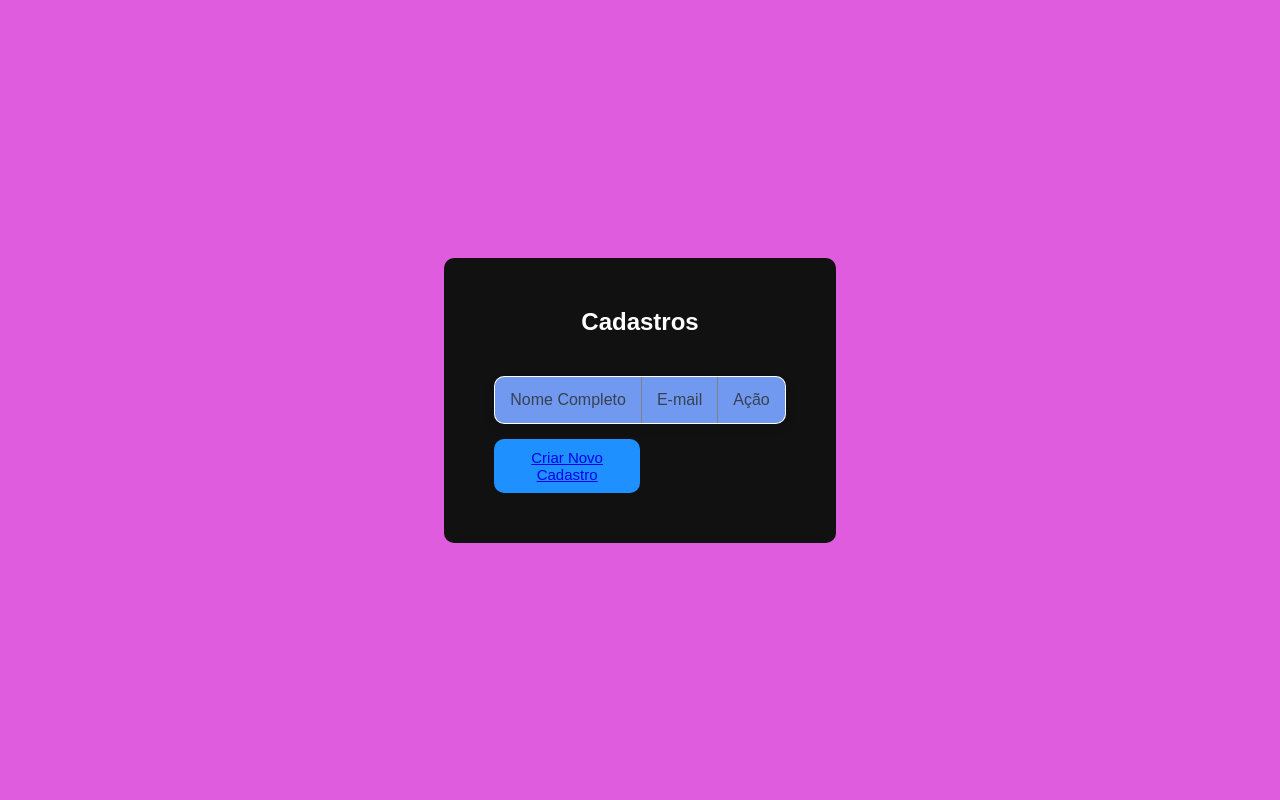
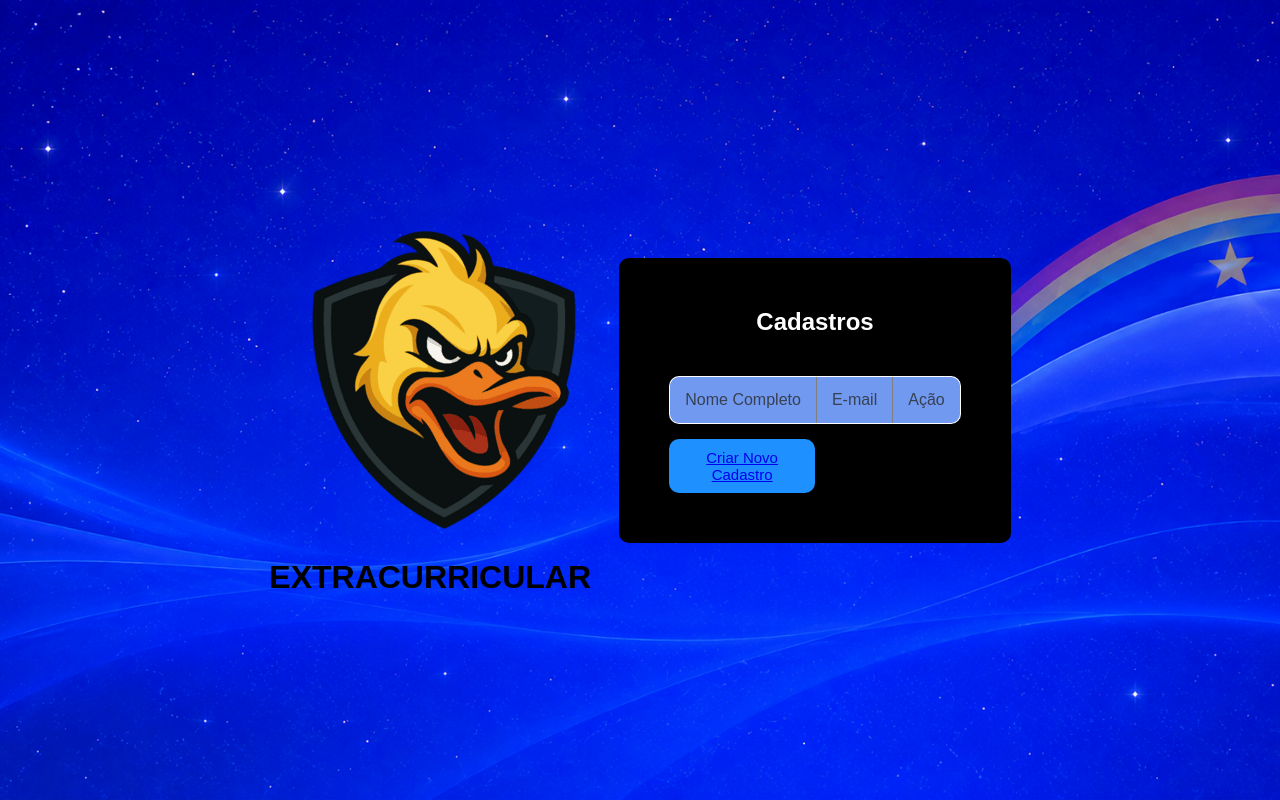
Before and after one commit to Gabriel-Dias-Alves/Pseudo-PI, a Node server app: page /show in a window 1280 px wide. Run offline with Node 20, Linux system fonts and the light colour scheme; data that the repository does not hold is empty; some libraries are stand-ins or nearby versions.

Commit message:
adição da logo e criação do header

```diff
--- a/public/style.css
+++ b/public/style.css
@@ -2,6 +2,27 @@
     margin: 0;
     padding: 0;
     box-sizing: border-box;
+
+}
+header{
+text-align: center;
+padding: 40px 24px 32px;
+background: linear-gradient(180deg, var(--card-bg) 0%, var(--bg));
+border-bottom: 1px solid var(--border);
+}
+
+header .logo{
+    display: block;
+    height: 84px;
+    margin: 0 auto 14px;
+}
+header h1{
+    font-size: 2rm;
+    font-weight: 800;
+    letter-spacing: -0.03em;
+}
+header h1 .accent {
+    color:white
 }
 
 body {
@@ -11,9 +32,15 @@ body {
     height: 100vh;
     align-items: center;
     justify-content: center;
-    background-color: rgb(223, 92, 223);
+
+    background-image: url("/fundo.png");
+    background-size: cover ;
+    background-position: center;
+    background-repeat: no-repeat;
+
 
 }
+
 .container {
     display: flex;
     flex-direction: column;
@@ -21,7 +48,7 @@ body {
     border-radius: 10px;
     align-items: center;
     justify-content: center;
-    background-color: rgb(17, 17, 18);
+    background-color: rgb(0, 0, 0);
 }
 .container input{
     font-size:large;
--- a/views/edit.ejs
+++ b/views/edit.ejs
@@ -5,9 +5,14 @@
         <meta charset="UTF-8">
         <link rel="stylesheet" href="/style.css">
         <title>mudar cadastro</title>
+        <link rel="icon" type="imagem/png" href="logo.png">
     </head>
 
     <body>
+        <herder>
+            <img class="logo" src="/logo.png" alt="logo EXTRACURRICULAR">
+            <h1>EXTRACURRICULAR</h1>
+        </herder>
         <div class="container">
         <h2>Editar Cadastro</h2>
         <% cadastro.forEach(function(details) { %>
--- a/views/index.ejs
+++ b/views/index.ejs
@@ -5,9 +5,14 @@
     <meta charset="UTF-8">
     <link rel="stylesheet" href="/style.css">
     <title>Cadastro</title>
+     <link rel="icon" type="imagem/png" href="logo.png">
 </head>
 
 <body>
+    <herder>
+        <img class="logo" src="/logo.png" alt="logo EXTRACURRICULAR">
+        <h1>EXTRACURRICULAR</h1>
+    </herder>
     <div class="card">
     <h2><center>Cadastro de Usuarios</center></h2>
             <form action="/show" method="POST">
--- a/views/show.ejs
+++ b/views/show.ejs
@@ -5,9 +5,15 @@
     <meta charset="UTF-8">
     <title>Cadastro</title>
     <link rel="stylesheet" href="/style.css">
+     <link rel="icon" type="imagem/png" href="logo.png">
 </head>
 
-<body><div class="container">
+<body>
+    <herder>
+        <img class="logo" src="/logo.png" alt="logo EXTRACURRICULAR">
+        <h1>EXTRACURRICULAR</h1>
+    </herder>
+    <div class="container">
     <h2><center>Cadastros</center></h2>
     <form>
     <table border="1">
```
Also changed, not shown: public/fundo.png (added), public/logo.png (added).
